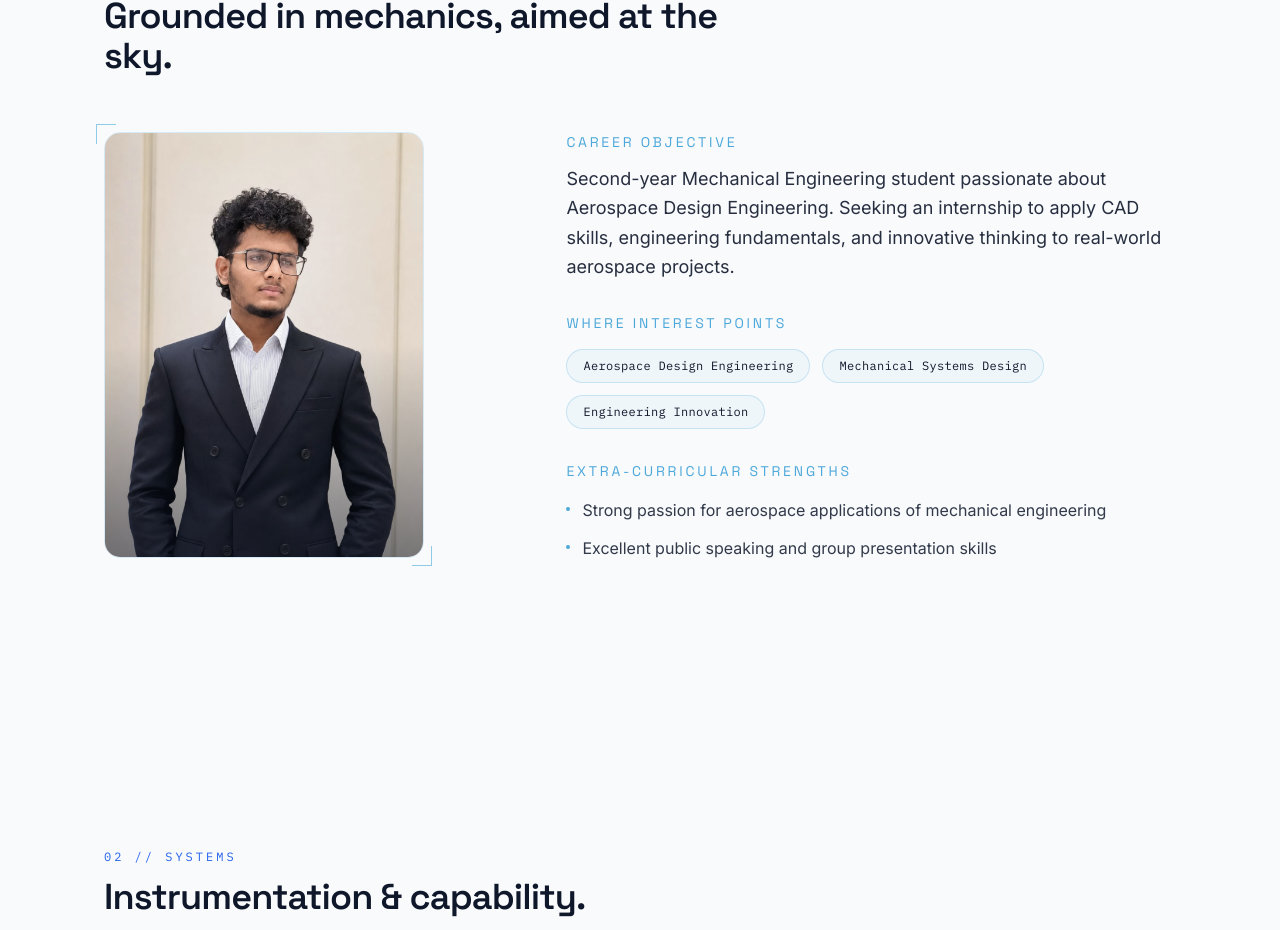
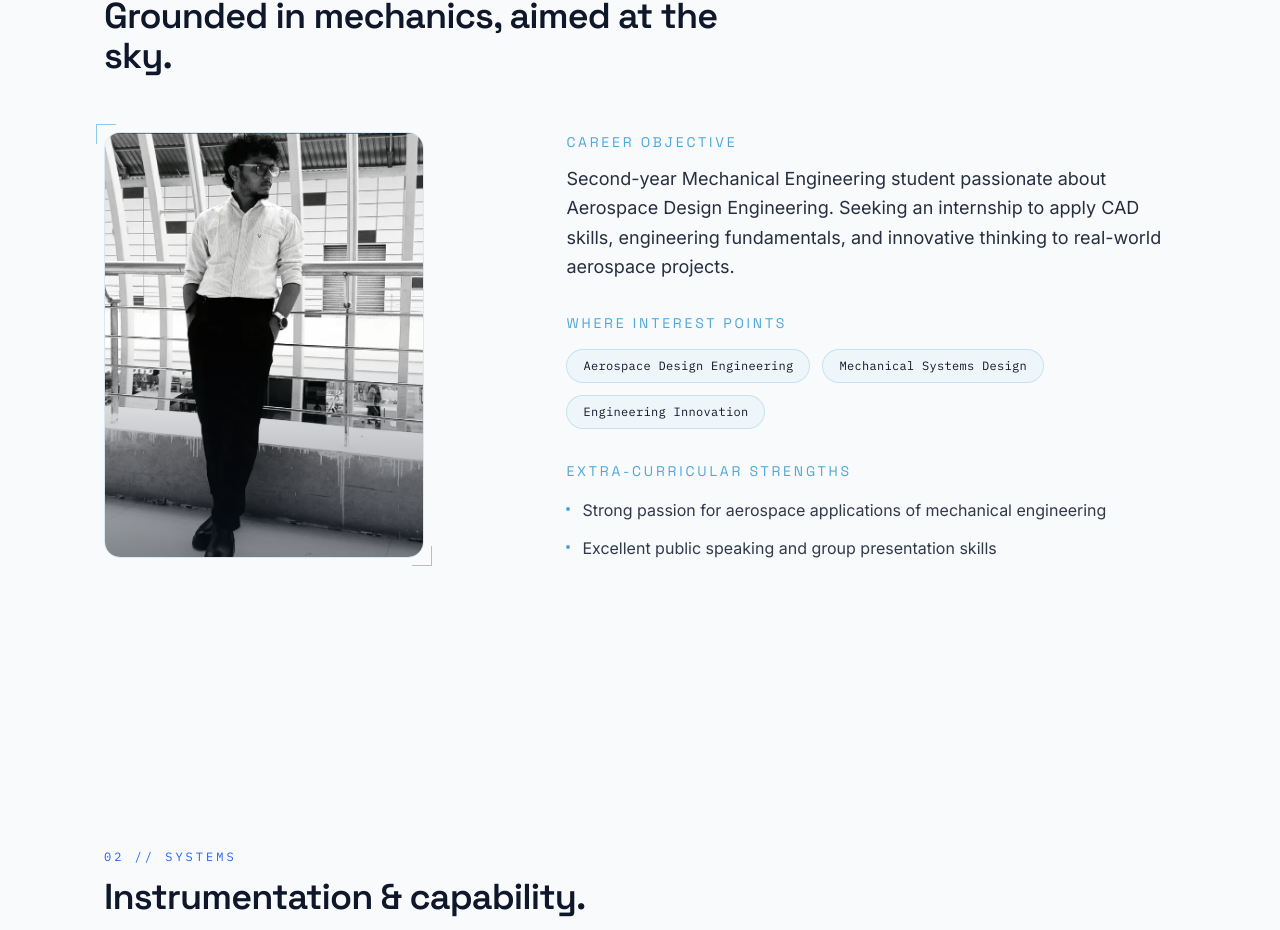
Before and after one commit to Lizz-Gentooo/Arunvasudev.C-portfolio, a React (Vite) app: page / in a window 1280 px wide. Shown: the part 976-1906 px from the top of the page. Built offline with nearby package versions, Linux system fonts and the light colour scheme.

Commit message:
Changed About pic

```diff
--- a/src/sections/About.tsx
+++ b/src/sections/About.tsx
@@ -1,5 +1,5 @@
 import Reveal from "../components/Reveal";
-import profileImg from "../assets/profile.jpg";
+import aboutImg from "../assets/About_card.jpg";
 import { personal } from "../data/resume";
 
 export default function About() {
@@ -17,7 +17,7 @@ export default function About() {
           <Reveal direction="right" className="relative mx-auto w-full max-w-xs lg:mx-0">
             <div className="relative overflow-hidden rounded-2xl border border-space-accent/20">
               <img
-                src={profileImg}
+                src={aboutImg}
                 alt={`${personal.name} portrait`}
                 className="h-full w-full object-cover grayscale-[15%]"
                 loading="lazy"
```
Also changed, not shown: src/assets/About_card.jpg (added).
